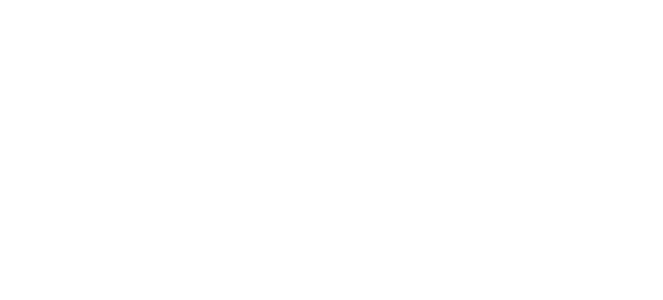
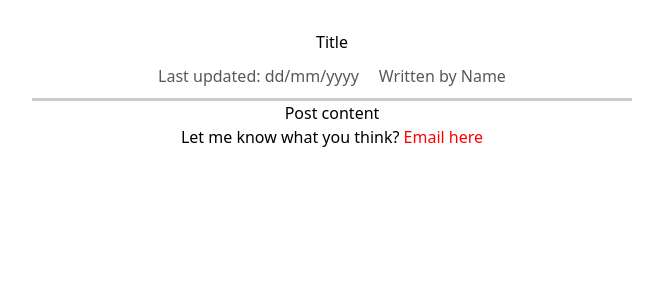
Before and after one commit to stefangouldson/nuxt-blog, a Nuxt app: page /posts/1 in a window 1280 px wide. Before the commit this address had no page. Shown: the top 300 px of the page, without its empty margins (308-971 px from the left). Built offline with nearby package versions, Linux system fonts and the light colour scheme.

Commit message:
main sections

```diff
--- /dev/null
+++ b/pages/about/index.vue
@@ -0,0 +1,16 @@
+<template>
+  <div class="about-page">
+    <h1>This is my absolutely fantastic "About Me" Page!</h1>
+    <p>Lorem ipsum, dolor sit amet consectetur adipisicing elit. Totam officiis ab voluptatibus assumenda error quas deleniti eius? Suscipit, numquam? Quis aliquid non animi numquam amet voluptas dolorum sunt aspernatur commodi?</p>
+    <p>Lorem ipsum, dolor sit amet consectetur adipisicing elit. Totam officiis ab voluptatibus assumenda error quas deleniti eius? Suscipit, numquam? Quis aliquid non animi numquam amet voluptas dolorum sunt aspernatur commodi?</p>
+    <p>Lorem ipsum, dolor sit amet consectetur adipisicing elit. Totam officiis ab voluptatibus assumenda error quas deleniti eius? Suscipit, numquam? Quis aliquid non animi numquam amet voluptas dolorum sunt aspernatur commodi?</p>
+    <p>Lorem ipsum, dolor sit amet consectetur adipisicing elit. Totam officiis ab voluptatibus assumenda error quas deleniti eius? Suscipit, numquam? Quis aliquid non animi numquam amet voluptas dolorum sunt aspernatur commodi?</p>
+  </div>
+</template>
+
+<style scoped>
+.about-page {
+  text-align: center;
+  padding: 30px;
+}
+</style>
--- /dev/null
+++ b/pages/posts/_id/index.vue
@@ -0,0 +1,72 @@
+<template>
+  <div class="single-post-page">
+    <section class="post">
+      <h1>Title</h1>
+      <div class="post-details">
+        <div class="post-detail">Last updated: dd/mm/yyyy </div>
+        <div class="post-detail">Written by Name</div>
+      </div>
+      <p>Post content</p>
+    </section>
+    <section class="post-feedback">
+      <p>
+        Let me know what you think?
+        <span><a href="mailto:example@host.com">Email here</a></span>
+      </p>
+    </section>
+  </div>
+</template>
+
+<style scoped>
+.single-post-page {
+  padding: 30px;
+  text-align: center;
+  box-sizing: border-box;
+}
+
+.post {
+  width: 100%;
+}
+
+@media (min-width: 768px) {
+  .post {
+    width: 600px;
+    margin: auto;
+  }
+}
+
+.post-title {
+  margin: 0;
+}
+
+.post-details {
+  padding: 10px;
+  box-sizing: border-box;
+  border-bottom: 3px solid #ccc;
+  display: flex;
+  justify-content: center;
+  align-items: center;
+  flex-direction: column;
+}
+
+@media (min-width: 768px) {
+  .post-details {
+    flex-direction: row;
+  }
+}
+
+.post-detail {
+  color: rgb(88, 88, 88);
+  margin: 0 10px;
+}
+
+.post-feedback a {
+  color: red;
+  text-decoration: none;
+}
+
+.post-feedback a:hover,
+.post-feedback a:active {
+  color: salmon;
+}
+</style>
--- /dev/null
+++ b/pages/posts/index.vue
@@ -0,0 +1,13 @@
+<template>
+  <div class="posts-page">
+
+  </div>
+</template>
+
+<style scoped>
+.posts-page{
+  display: flex;
+  justify-content: center;
+  align-items: center;
+}
+</style>
```
